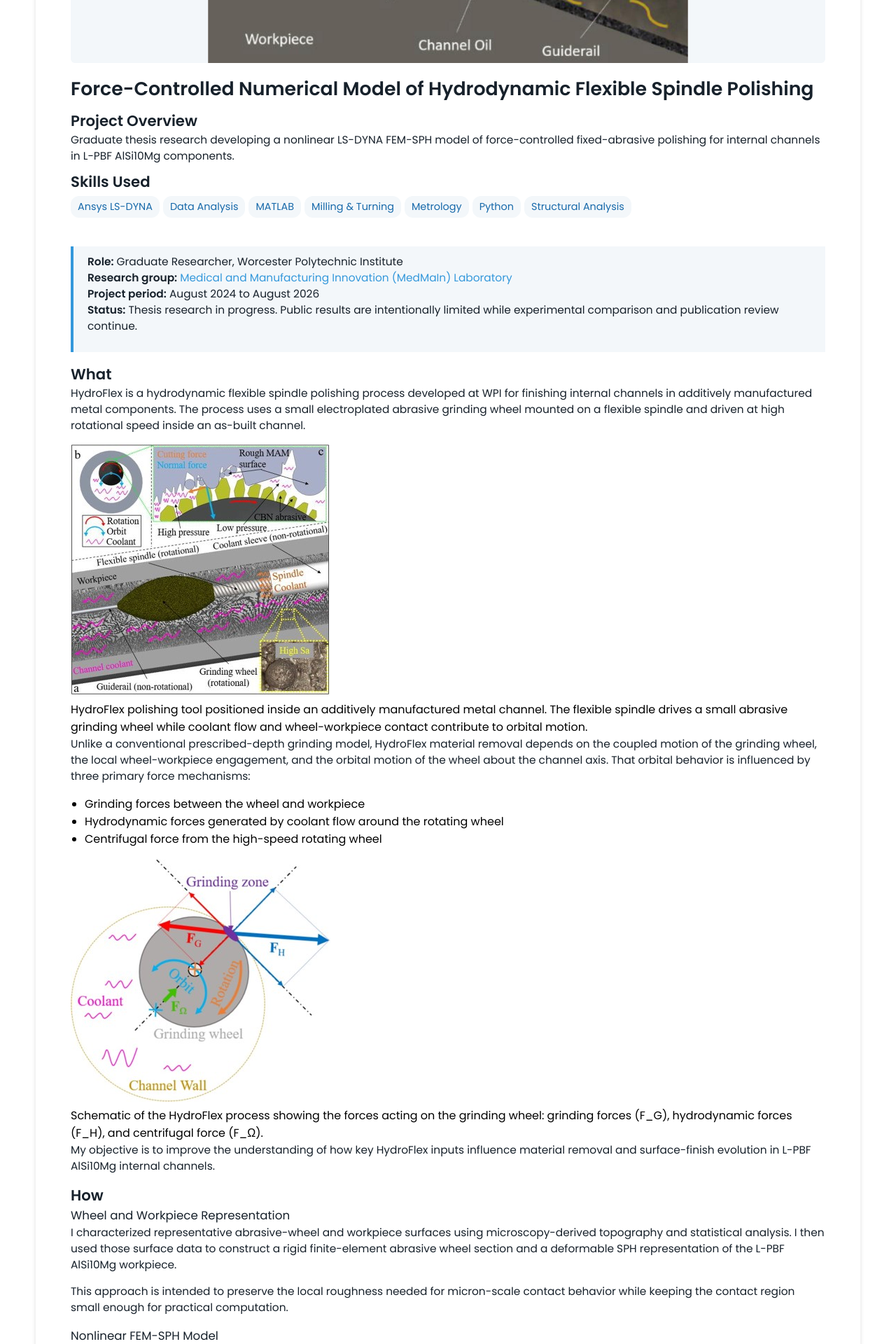
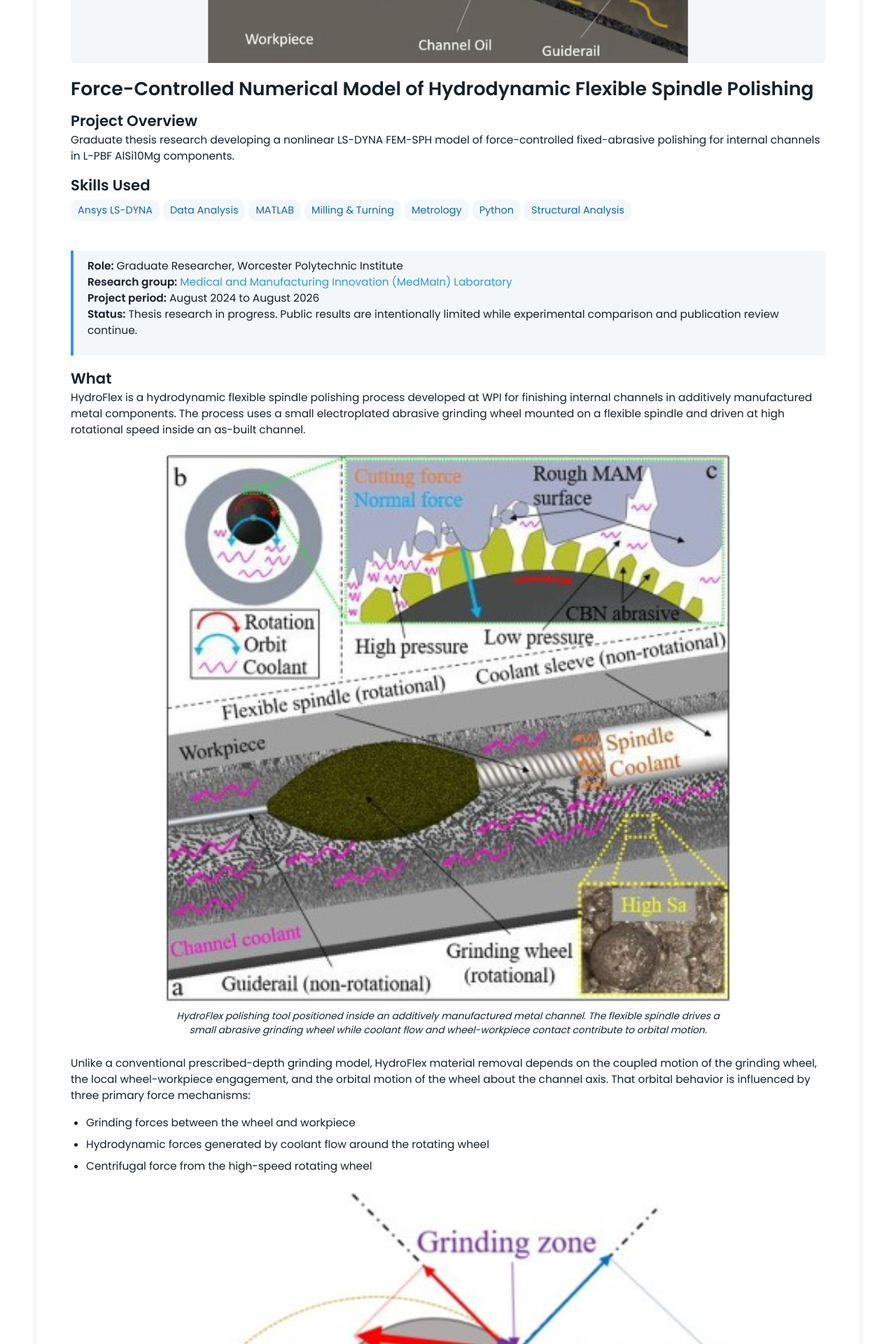
Before and after one commit to natemaldonado15/natemaldonado15.github.io, a Jekyll site: the page built from _projects/01-hydroflex-grinding-simulation/index.md, in a window 1280 px wide. Shown: the part 691-2611 px from the top of the page at 70% size. Built offline with Jekyll 4.4.1, drawn with Linux system fonts in a browser that asks for light colours.

Commit message:
Refactor footer and add project figure styles

```diff
--- a/css/styles.css
+++ b/css/styles.css
@@ -548,12 +548,13 @@ footer .license {
     gap: 0;  /* Changed from 10px to 0 */
 }
 
-footer span, p {
+footer span,
+footer p {
     word-wrap: break-word;
     overflow-wrap: break-word;
     white-space: normal;
     max-width: 100%;
-    margin: 0; /* Added to remove default margins */
+    margin: 0;
 }
 
 footer p {
@@ -665,10 +666,18 @@ footer p {
     color: #2980b9;
   }
 
-.post-view .content ul, ol {
-    padding-left: 20px;
+.post-view .content ul,
+.post-view .content ol {
+    padding-left: 22px;
     margin: 1em 0;
-  }
+}
+
+.post-view .content li {
+    color: var(--text-color);
+    font-size: calc(9px + 0.5vw);
+    line-height: 1.6;
+    margin-bottom: 0.4em;
+}
 
 .post-view .content blockquote {
     border-left: 4px solid #3498db;
@@ -1007,3 +1016,37 @@ footer p {
 footer {
     min-height: 90px;
 }
+
+/* PROJECT PAGE FIGURES */
+.project-figure {
+    margin: 25px auto;
+    text-align: center;
+}
+
+.project-figure img {
+    display: block;
+    width: 100%;
+    height: auto;
+    object-fit: contain;
+    margin: 0 auto;
+    border-radius: 6px;
+    background-color: var(--light-background-color);
+}
+
+.project-figure-75 {
+    width: 75%;
+}
+
+.project-figure figcaption {
+    margin-top: 8px;
+    color: var(--text-color);
+    font-size: calc(8px + 0.45vw);
+    line-height: 1.45;
+    font-style: italic;
+}
+
+@media (max-width: 768px) {
+    .project-figure-75 {
+        width: 100%;
+    }
+}
```
